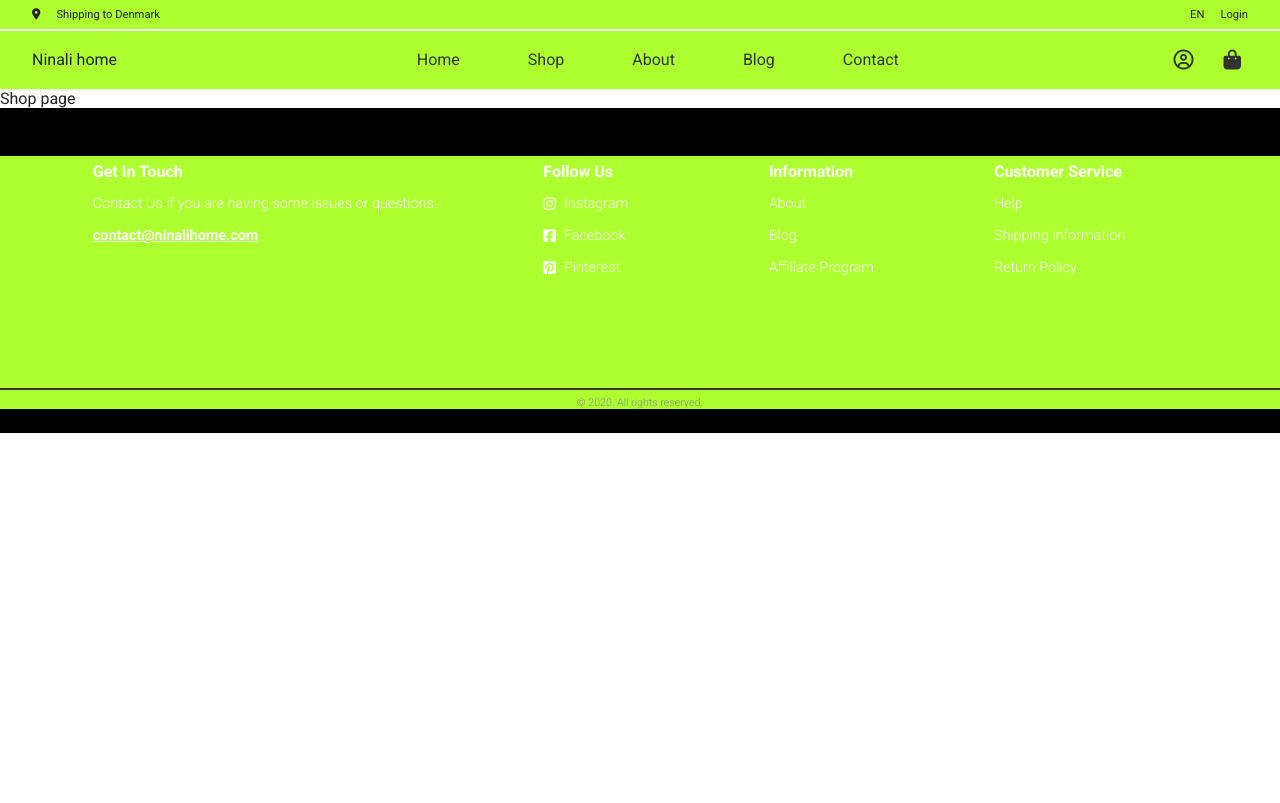
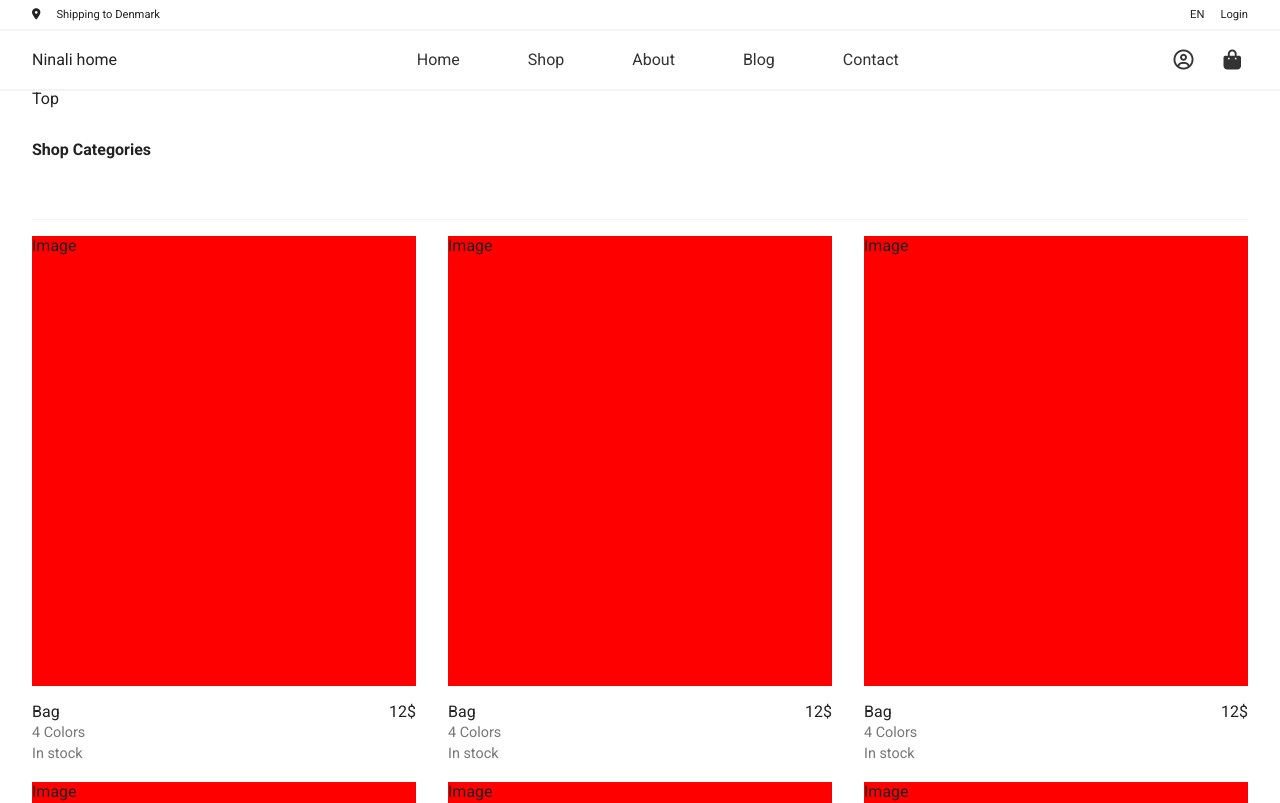
Before and after one commit to nikitabobers/ninalihome, a React (Create React App) app: page /shop in a window 1280 px wide. Shown: the top 803 px of the page. Built offline with nearby package versions, Linux system fonts and the light colour scheme.

Commit message:
shop page items layout

```diff
--- a/src/components/layout/slider/Slider.js
+++ b/src/components/layout/slider/Slider.js
@@ -60,8 +60,6 @@ const Slider = () => {
     e.preventDefault();
     setStep(step - slider.itemWidth);
     setSlider({ ...slider, margin: `${margin + step}` });
-        console.log(slider);
-        console.log(step);
   };
 
   const clickLeft = (e) => {
@@ -75,14 +73,16 @@ const Slider = () => {
     const width = sliderWidth.current.offsetWidth;
     const calc = width / slider.items - 20;
     setSlider({ ...slider, itemWidth: calc });
-        console.log(width);
   };
 
   // Calculate total amount of items to display, depended on screen width
   const itemsDisplay = () => {
     for (let i = 0; i < responsive.length; i++) {
       if (dimensions.width > responsive[i].breakPoint.width) {
-                setSlider((prevState) => ({ ...prevState, items: responsive[i].breakPoint.item }));
+        setSlider((prevState) => ({
+          ...prevState,
+          items: responsive[i].breakPoint.item,
+        }));
       }
     }
   };
@@ -92,6 +92,7 @@ const Slider = () => {
     setHasRendered(true);
     resizeWidth();
     itemsDisplay();
+    // eslint-disable-next-line
   }, [hasRendered]);
 
   // Change width on screen width change, after load
--- a/src/components/pages/home/home.css
+++ b/src/components/pages/home/home.css
@@ -6,7 +6,6 @@
   display: flex;
   align-items: center;
   align-content: center;
-    /* justify-content: space-between; */
 }
 .section p {
   margin-bottom: 0.2rem;
--- a/src/components/pages/shop/Shop.js
+++ /dev/null
@@ -1,7 +0,0 @@
-import React from "react";
-
-const Shop = () => {
-    return <div>Shop page</div>;
-};
-
-export default Shop;
--- /dev/null
+++ b/src/components/pages/shop/Shop.jsx
@@ -0,0 +1,18 @@
+import React from "react";
+import ShopMenu from "./menu/ShopMenu.jsx";
+import ShopList from "./list/ShopList.jsx";
+import "./shop.css";
+
+const Shop = () => {
+  return (
+    <div className="container">
+      <div>Top</div>
+      <div className="shop-section">
+        <ShopMenu />
+        <ShopList />
+      </div>
+    </div>
+  );
+};
+
+export default Shop;
--- /dev/null
+++ b/src/components/pages/shop/list/ShopList.jsx
@@ -0,0 +1,26 @@
+import React from "react";
+import "./shopList.css";
+import ShopListItem from "./shopListItem/ShopListItem";
+
+const ShopList = () => {
+  const data = [
+    { id: 1, name: "" },
+    { id: 2, name: "" },
+    { id: 3, name: "" },
+    { id: 4, name: "" },
+    { id: 5, name: "" },
+    { id: 6, name: "" },
+    { id: 7, name: "" },
+    { id: 8, name: "" },
+    { id: 9, name: "" },
+  ];
+  return (
+    <div className="shop-list">
+      {data.map((item) => (
+        <ShopListItem key={item.id} id={item.id} width={item.itemWidth} />
+      ))}
+    </div>
+  );
+};
+
+export default ShopList;
--- /dev/null
+++ b/src/components/pages/shop/list/shopList.css
@@ -0,0 +1,5 @@
+.shop-list {
+  display: grid;
+  grid-template-columns: repeat(3, 1fr);
+  grid-gap: 2rem;
+}
--- /dev/null
+++ b/src/components/pages/shop/list/shopListItem/ShopListItem.jsx
@@ -0,0 +1,23 @@
+import React from "react";
+import "./shopListItem.css";
+import { Link } from "react-router-dom";
+
+const ShopListItem = () => {
+  return (
+    <Link to="/">
+      <div className="list-item">
+        <div className="list-item__image">Image</div>
+        <div className="item-info">
+          <div className="info">
+            <p className="info-name">Bag</p>
+            <p className="info-color">4 Colors</p>
+            <p className="info-status">In stock</p>
+          </div>
+          <div className="price">12$</div>
+        </div>
+      </div>
+    </Link>
+  );
+};
+
+export default ShopListItem;
--- /dev/null
+++ b/src/components/pages/shop/list/shopListItem/shopListItem.css
@@ -0,0 +1,25 @@
+.list-item {
+  height: 450px;
+  width: 100%;
+  margin-bottom: 4rem;
+}
+.list-item__image {
+  margin: auto;
+  background: red;
+  height: 100%;
+  width: 100%;
+  margin-bottom: 1rem;
+}
+.item-info {
+  line-height: 1.3rem;
+  display: flex;
+  justify-content: space-between;
+}
+.info-color,
+.info-status {
+  font-size: 0.9rem;
+  color: #777;
+}
+.info-name {
+  /* font-size: ; */
+}
--- /dev/null
+++ b/src/components/pages/shop/menu/ShopMenu.jsx
@@ -0,0 +1,12 @@
+import React from "react";
+import "./shopMenu.css";
+
+const ShopMenu = () => {
+  return (
+    <div className="shop-menu">
+      <h4>Shop Categories</h4>
+    </div>
+  );
+};
+
+export default ShopMenu;
--- /dev/null
+++ b/src/components/pages/shop/menu/shopMenu.css
@@ -0,0 +1,5 @@
+.shop-menu {
+  min-height: 80px;
+  border-bottom: 1px solid var(--color-grey);
+  margin-bottom: 1rem;
+}
--- /dev/null
+++ b/src/components/pages/shop/shop.css
@@ -0,0 +1,6 @@
+.shop-section {
+  /* display: grid;
+  grid-template-columns: 200px auto;
+  grid-column-gap: 2rem; */
+  margin: 2rem auto;
+}
--- a/src/components/style/media.css
+++ b/src/components/style/media.css
@@ -1,6 +1,6 @@
 @media (max-width: 1280px) {
   .container {
-        background: greenyellow;
+    /* background: greenyellow; */
   }
 }
 @media (max-width: 1700px) {
```
Also changed, not shown: 2 other files (tests, documents, lock files or other folders). Lines whose indentation alone changed are shown as unchanged.
